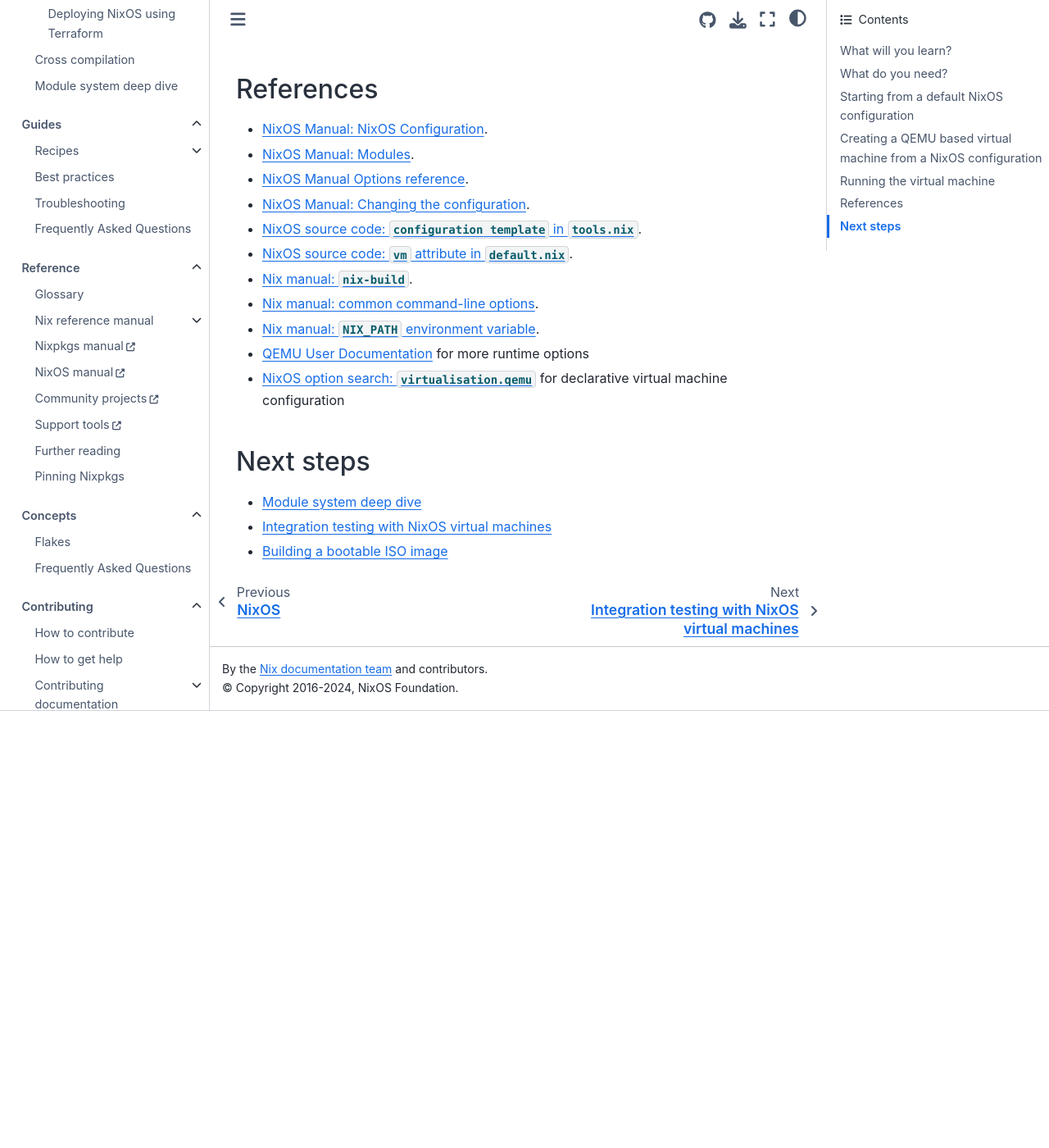
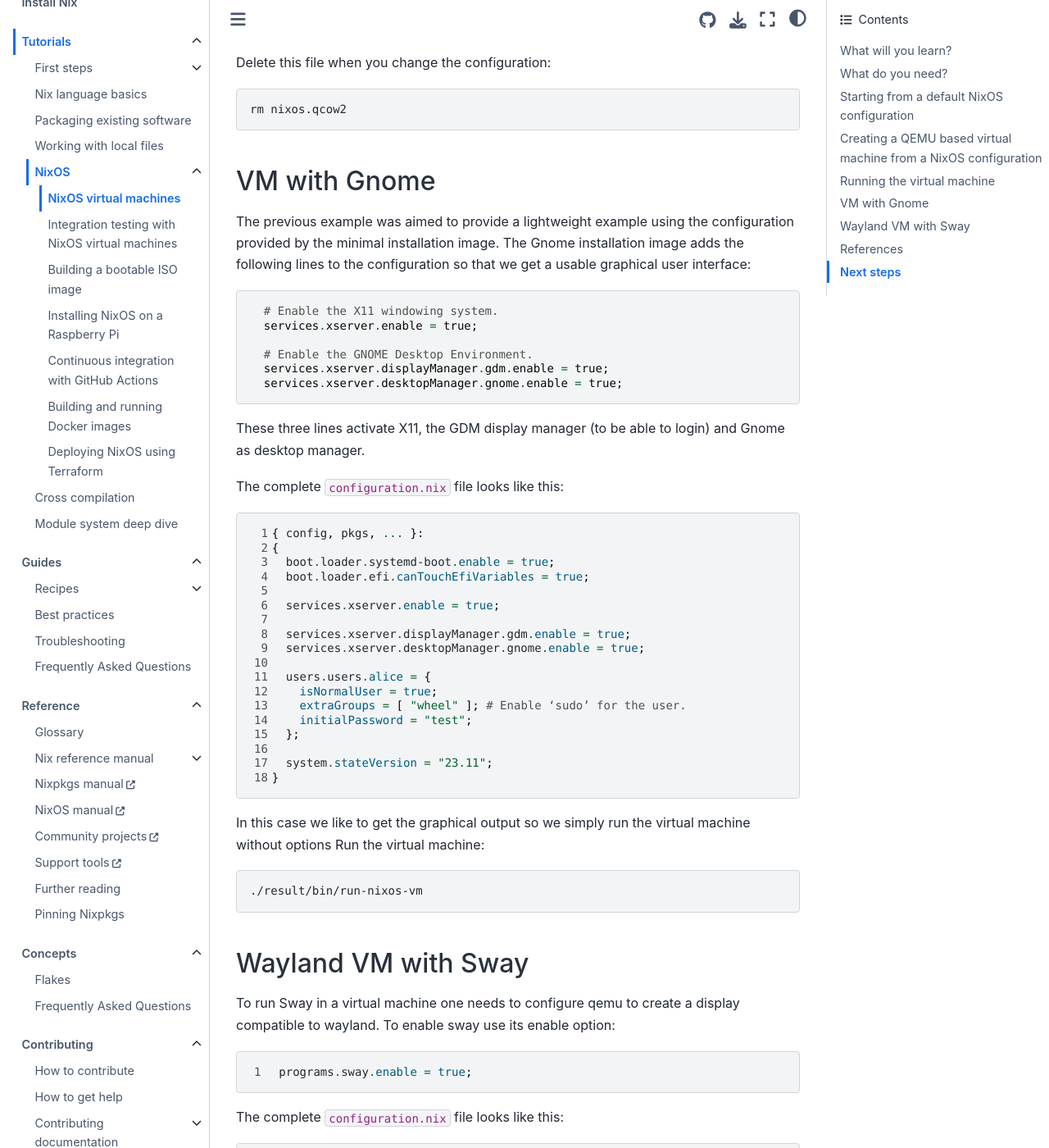
Before and after one commit to NixOS/nix.dev, a Sphinx documentation site: the page built from source/tutorials/nixos/nixos-configuration-on-vm.md, in a window 1280 px wide and 1400 px high, scrolled down 4845 px. Shown: the whole window at 82% size. Built offline with Sphinx 7.4.7 and the Sphinx Book theme 1.1.4, drawn with Linux system fonts in a browser that asks for light colours; before the commit the page ends 5712 px from its top, so only the background shows below that; some of the changed text lies outside the part shown.

Commit message:
draft graphical vm

````diff
--- a/source/tutorials/nixos/nixos-configuration-on-vm.md
+++ b/source/tutorials/nixos/nixos-configuration-on-vm.md
@@ -98,11 +98,16 @@
   users.users.alice = {
     isNormalUser = true;
     extraGroups = [ "wheel" ];
-    packages = with pkgs; [
-      cowsay
-      lolcat
-    ];
   };
+```
+
+We add two lightweight programms as an example:
+
+```nix
+  environment.systemPackages = with pkgs; [
+    cowsay
+    lolcat
+  ];
 ```
 
 :::{admonition} NixOS
@@ -141,12 +146,13 @@
   users.users.alice = {
     isNormalUser = true;
     extraGroups = [ "wheel" ]; # Enable ‘sudo’ for the user.
-    packages = with pkgs; [
-      cowsay
-      lolcat
-    ];
     initialPassword = "test";
   };
+
+  environment.systemPackages = with pkgs; [
+    cowsay
+    lolcat
+  ];
 
   system.stateVersion = "23.11";
 }
@@ -247,6 +253,104 @@
 rm nixos.qcow2
 ```
 
+## VM with Gnome
+
+The previous example was aimed to provide a lightweight example using the configuration provided by the minimal installation image.
+The Gnome installation image adds the following lines to the configuration so that we get a usable graphical user interface:
+
+```
+  # Enable the X11 windowing system.
+  services.xserver.enable = true;
+
+  # Enable the GNOME Desktop Environment.
+  services.xserver.displayManager.gdm.enable = true;
+  services.xserver.desktopManager.gnome.enable = true;
+```
+
+These three lines activate X11, the GDM display manager (to be able to login) and Gnome as desktop manager.
+
+The complete `configuration.nix` file looks like this:
+
+```nix
+{ config, pkgs, ... }:
+{
+  boot.loader.systemd-boot.enable = true;
+  boot.loader.efi.canTouchEfiVariables = true;
+
+  services.xserver.enable = true;
+
+  services.xserver.displayManager.gdm.enable = true;
+  services.xserver.desktopManager.gnome.enable = true;
+
+  users.users.alice = {
+    isNormalUser = true;
+    extraGroups = [ "wheel" ]; # Enable ‘sudo’ for the user.
+    initialPassword = "test";
+  };
+
+  system.stateVersion = "23.11";
+}
+```
+
+In this case we like to get the graphical output so we simply run the virtual machine without options
+Run the virtual machine:
+
+```shell-session
+./result/bin/run-nixos-vm
+```
+
+## Wayland VM with Sway
+
+To run Sway in a virtual machine one needs to configure qemu to create a display compatible to wayland.
+To enable sway use its enable option:
+```nix
+  programs.sway.enable = true;
+```
+
+The complete `configuration.nix` file looks like this:
+
+```nix
+{ config, pkgs, ... }:
+{
+  boot.loader.systemd-boot.enable = true;
+  boot.loader.efi.canTouchEfiVariables = true;
+
+  services.xserver.enable = true;
+
+  services.xserver.displayManager.gdm.enable = true;
+  programs.sway.enable = true;
+  services.xserver.desktopManager.gnome.enable = true;
+
+  users.users.alice = {
+    isNormalUser = true;
+    extraGroups = [ "wheel" ]; # Enable ‘sudo’ for the user.
+    initialPassword = "test";
+  };
+
+  system.stateVersion = "23.11";
+}
+```
+
+To start the virtual machine so that sway doesn't fail one needs to start it with the following arguments:
+```shell-session
+./result/bin/run-nixos-vm -vga none -device virtio-vga-gl -display gtk,gl=on
+```
+
+As an alternative one can add these arguments to the configuration.
+To do so one needs to import the virtualisation module.
+
+```nix
+  imports = [ <nixpkgs/nixos/modules/virtualisation/qemu-vm.nix> ];
+  virtualisation.qemu.options = [
+    "-vga none"
+    "-device virtio-vga-gl"
+    "-display gtk,gl=on"
+  ];
+```
+
+The NixOS manual has chapters on [X11](https://nixos.org/manual/nixos/stable/#sec-x11) and [Wayland](https://nixos.org/manual/nixos/stable/#sec-wayland) to find alternative options.
+
+
 ## References
 
 - [NixOS Manual: NixOS Configuration](https://nixos.org/manual/nixos/stable/index.html#ch-configuration).
````
